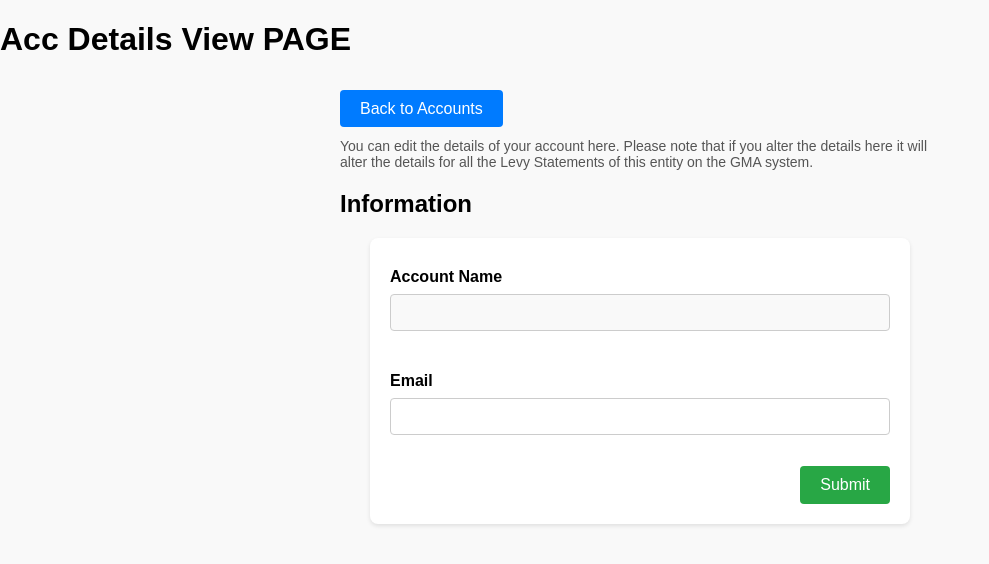
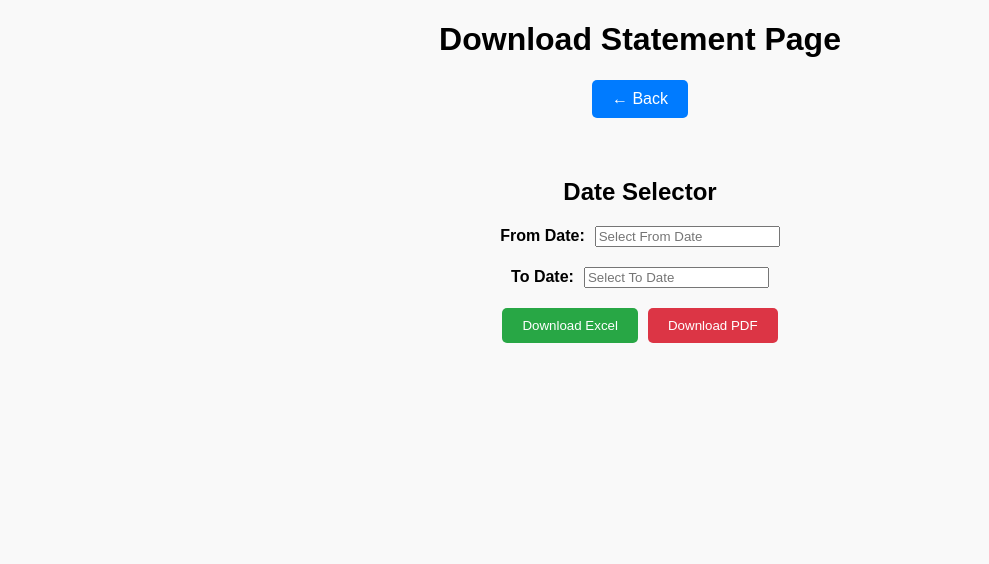
Before and after one commit to AmoryBotha/gmadevappfrontend, a React (Vite) app: page /statement in a window 1280 px wide. Shown: the top 564 px of the page, without its empty margins (0-989 px from the left). Built offline with nearby package versions, Linux system fonts and the light colour scheme; no server answers.

Commit message:
account view api dev

```diff
--- a/src/components/AccDetailsView.jsx
+++ b/src/components/AccDetailsView.jsx
@@ -1,17 +1,51 @@
-import React, { useState } from "react";
+import React, { useState, useEffect } from "react";
 import { Link } from "react-router-dom";
 
-function AccDetailsViewFunc(){
+function AccDetailsViewFunc() {
+  const [formData, setFormData] = useState({
+    accountName: "",
+    email: "",
+    mobileNumber: "",
+    idReg: "",
+    billingAddress1: "",
+    billingAddress2: "",
+    billingAddress3: "",
+  });
 
-    const [formData, setFormData] = useState({
-        accountName: "John Doe", // Example default value, this is read-only
-        email: "john.doe@example.com",
-        mobileNumber: "1234567890",
-        idReg: "AB12345678",
-        billingAddress1: "123 Main Street",
-        billingAddress2: "Suite 456",
-        billingAddress3: "City, Country",
+  useEffect(() => {
+    async function getAccInfo() {
+      try {
+        const accountID = localStorage.getItem("conIdStore") || "defaultID";
+        const resp = await fetch(
+          "https://prod-91.westeurope.logic.azure.com:443/workflows/4e1c017f70d748bb9a1fefbfbfad48bf/triggers/manual/paths/invoke?api-version=2016-06-01&sp=%2Ftriggers%2Fmanual%2Frun&sv=1.0&sig=a9p6TXKcwsjITmZyWkkLybBeTOgg0ddf976m69dZE-0",
+          {
+            method: "POST",
+            body: JSON.stringify({
+              Type: "AccInfo",
+              End: "end",
+              ID: accountID,
+            }),
+          }
+        );
+
+        const data = await resp.json();
+
+        setFormData({
+          accountName: data.AccountName || "",
+          email: data.Email || "",
+          mobileNumber: data.MainPhone || "",
+          idReg: data.ID || "",
+          billingAddress1: data.AddressLine1 || "",
+          billingAddress2: data.AddressLine2 || "",
+          billingAddress3: data.AddressLine3 || "",
         });
+      } catch (error) {
+        console.error("Error fetching account information:", error);
+      }
+    }
+
+    getAccInfo();
+  }, []);
 
   const handleChange = (e) => {
     const { name, value } = e.target;
@@ -21,15 +55,49 @@ function AccDetailsViewFunc(){
     }));
   };
 
-    const handleSubmit = (e) => {
+  const handleSubmit = async (e) => {
     e.preventDefault();
-        alert("Form submitted!"); // Replace with actual submission logic
-        console.log("Submitted Data:", formData);
+
+    try {
+      const response = await fetch(
+        "https://prod-91.westeurope.logic.azure.com:443/workflows/4e1c017f70d748bb9a1fefbfbfad48bf/triggers/manual/paths/invoke?api-version=2016-06-01&sp=%2Ftriggers%2Fmanual%2Frun&sv=1.0&sig=a9p6TXKcwsjITmZyWkkLybBeTOgg0ddf976m69dZE-0",
+        {
+          method: "POST",
+          headers: {
+            "Content-Type": "application/json",
+          },
+          body: JSON.stringify({
+            Type: "UpdateAcc",
+            End: "end",
+            Data: formData,
+          }),
+        }
+      );
+
+      if (response.ok) {
+        const result = await response.json();
+        alert("Account details updated successfully!");
+        console.log("Response from server:", result);
+      } else {
+        alert("Failed to update account details.");
+      }
+    } catch (error) {
+      console.error("Error updating account details:", error);
+      alert("An error occurred while submitting the form.");
+    }
   };
 
-    return <div>
+  return (
+    <div>
       <h1>Acc Details View PAGE</h1>
-        <div style={{ fontFamily: "Arial, sans-serif", padding: "20px", maxWidth: "600px", margin: "0 auto" }}>
+      <div
+        style={{
+          fontFamily: "Arial, sans-serif",
+          padding: "20px",
+          maxWidth: "600px",
+          margin: "0 auto",
+        }}
+      >
         <div style={{ marginBottom: "20px" }}>
           <Link
             to="/accounts"
@@ -46,12 +114,19 @@ function AccDetailsViewFunc(){
           </Link>
         </div>
         <p style={{ marginBottom: "20px", color: "#555", fontSize: "14px" }}>
-                You can edit the details of your account here. Please note that if you alter the details here it will alter the details for all the Levy Statements of this entity on the GMA system.
+          You can edit the details of your account here. Please note that if you
+          alter the details here it will alter the details for all the Levy
+          Statements of this entity on the GMA system.
         </p>
         <h2>Information</h2>
-            <form onSubmit={handleSubmit} style={{ display: "flex", flexDirection: "column", gap: "15px" }}>
+        <form
+          onSubmit={handleSubmit}
+          style={{ display: "flex", flexDirection: "column", gap: "15px" }}
+        >
           <div>
-                    <label style={{ display: "block", fontWeight: "bold" }}>Account Name</label>
+            <label style={{ display: "block", fontWeight: "bold" }}>
+              Account Name
+            </label>
             <input
               type="text"
               value={formData.accountName}
@@ -80,81 +155,7 @@ function AccDetailsViewFunc(){
               }}
             />
           </div>
-                <div>
-                    <label style={{ display: "block", fontWeight: "bold" }}>Mobile Number</label>
-                    <input
-                        type="tel"
-                        name="mobileNumber"
-                        value={formData.mobileNumber}
-                        onChange={handleChange}
-                        style={{
-                            width: "100%",
-                            padding: "10px",
-                            border: "1px solid #ccc",
-                            borderRadius: "4px",
-                        }}
-                    />
-                </div>
-                <div>
-                    <label style={{ display: "block", fontWeight: "bold" }}>ID/Reg # of Account Holder</label>
-                    <input
-                        type="text"
-                        name="idReg"
-                        value={formData.idReg}
-                        onChange={handleChange}
-                        style={{
-                            width: "100%",
-                            padding: "10px",
-                            border: "1px solid #ccc",
-                            borderRadius: "4px",
-                        }}
-                    />
-                </div>
-                <div>
-                    <label style={{ display: "block", fontWeight: "bold" }}>Billing Address 1</label>
-                    <input
-                        type="text"
-                        name="billingAddress1"
-                        value={formData.billingAddress1}
-                        onChange={handleChange}
-                        style={{
-                            width: "100%",
-                            padding: "10px",
-                            border: "1px solid #ccc",
-                            borderRadius: "4px",
-                        }}
-                    />
-                </div>
-                <div>
-                    <label style={{ display: "block", fontWeight: "bold" }}>Billing Address 2</label>
-                    <input
-                        type="text"
-                        name="billingAddress2"
-                        value={formData.billingAddress2}
-                        onChange={handleChange}
-                        style={{
-                            width: "100%",
-                            padding: "10px",
-                            border: "1px solid #ccc",
-                            borderRadius: "4px",
-                        }}
-                    />
-                </div>
-                <div>
-                    <label style={{ display: "block", fontWeight: "bold" }}>Billing Address 3</label>
-                    <input
-                        type="text"
-                        name="billingAddress3"
-                        value={formData.billingAddress3}
-                        onChange={handleChange}
-                        style={{
-                            width: "100%",
-                            padding: "10px",
-                            border: "1px solid #ccc",
-                            borderRadius: "4px",
-                        }}
-                    />
-                </div>
+          {/* Other fields here */}
           <div style={{ textAlign: "right" }}>
             <button
               type="submit"
@@ -174,7 +175,7 @@ function AccDetailsViewFunc(){
         </form>
       </div>
     </div>
-
+  );
 }
 
-export default AccDetailsViewFunc
+export default AccDetailsViewFunc;
--- a/src/components/EmailStatement.jsx
+++ b/src/components/EmailStatement.jsx
@@ -1,181 +1,214 @@
-import React, { useState, useEffect } from "react";
-import { Link } from "react-router-dom";
+import React, { useState } from "react";
+import { useNavigate } from "react-router-dom";
+import DatePicker from "react-datepicker";
+import "react-datepicker/dist/react-datepicker.css";
 
-function AccDetailsViewFunc() {
-  const [formData, setFormData] = useState({
-    accountName: "",
-    email: "",
-    mobileNumber: "",
-    idReg: "",
-    billingAddress1: "",
-    billingAddress2: "",
-    billingAddress3: "",
-  });
+function EmailStmntFunc() {
+  const [fromDate, setFromDate] = useState(null);
+  const [toDate, setToDate] = useState(null);
+  const navigate = useNavigate();
 
-  useEffect(() => {
-    async function getAccInfo() {
+  const email1 = localStorage.getItem("usernameStore") || "user@example.com"; // Assuming email is stored in localStorage
+  const conIdStore = localStorage.getItem("conIdStore") || "12345678"; // Example connection ID
+  const web = localStorage.getItem("webIdStore") || "web123"; // Example userProfileID
+
+  // Function to go back to the previous page
+  const goBack = () => {
+    navigate(-1);
+  };
+
+  const handleExcelDownload = async () => {
+    if (!fromDate || !toDate) {
+      alert("Please select both From and To dates.");
+      return;
+    }
+
+    alert(
+      `The system is generating your Excel report. It will be emailed to ${email1} as soon as it is finished.`
+    );
+
     try {
-        const accountID = localStorage.getItem("conIdStore") || "defaultID";
+      const formatDate = (date) => {
+        const year = date.getFullYear();
+        const month = String(date.getMonth() + 1).padStart(2, "0"); // Months are 0-indexed
+        const day = String(date.getDate()).padStart(2, "0");
+        return `${year}-${month}-${day}`;
+      };
+
+      const from = formatDate(fromDate);
+      const to = formatDate(toDate);
+
       const resp = await fetch(
         "https://prod-91.westeurope.logic.azure.com:443/workflows/4e1c017f70d748bb9a1fefbfbfad48bf/triggers/manual/paths/invoke?api-version=2016-06-01&sp=%2Ftriggers%2Fmanual%2Frun&sv=1.0&sig=a9p6TXKcwsjITmZyWkkLybBeTOgg0ddf976m69dZE-0",
         {
           method: "POST",
           body: JSON.stringify({
-              Type: "AccInfo",
+            Type: "AccNumbState",
             End: "end",
-              ID: accountID,
+            email: email1,
+            ID: conIdStore,
+            from: from,
+            to: to,
+            userProfileID: web,
           }),
         }
       );
 
       const data = await resp.json();
+      if (data.status === "success") {
+        alert(`Successfully sent Excel report to ${email1}`);
+      } else {
+        alert("Failed to generate Excel report. Please try again.");
+      }
+    } catch (error) {
+      alert("An error occurred while generating the Excel report.");
+    }
+  };
 
-        setFormData({
-          accountName: data.AccountName || "",
-          email: data.Email || "",
-          mobileNumber: data.MainPhone || "",
-          idReg: data.ID || "",
-          billingAddress1: data.AddressLine1 || "",
-          billingAddress2: data.AddressLine2 || "",
-          billingAddress3: data.AddressLine3 || "",
-        });
-      } catch (error) {
-        console.error("Error fetching account information:", error);
-      }
+  const handlePdfDownload = async () => {
+    if (!fromDate || !toDate) {
+      alert("Please select both From and To dates.");
+      return;
     }
 
-    getAccInfo();
-  }, []);
+    alert(
+      `The system is generating your Excel report. It will be emailed to ${email1} as soon as it is finished.`
+    );
 
-  const handleChange = (e) => {
-    const { name, value } = e.target;
-    setFormData((prevData) => ({
-      ...prevData,
-      [name]: value,
-    }));
+    try {
+      const formatDate = (date) => {
+        const year = date.getFullYear();
+        const month = String(date.getMonth() + 1).padStart(2, "0"); // Months are 0-indexed
+        const day = String(date.getDate()).padStart(2, "0");
+        return `${year}-${month}-${day}`;
       };
 
-  const handleSubmit = async (e) => {
-    e.preventDefault();
+      const from = formatDate(fromDate);
+      const to = formatDate(toDate);
 
-    try {
-      const response = await fetch(
+      const resp = await fetch(
         "https://prod-91.westeurope.logic.azure.com:443/workflows/4e1c017f70d748bb9a1fefbfbfad48bf/triggers/manual/paths/invoke?api-version=2016-06-01&sp=%2Ftriggers%2Fmanual%2Frun&sv=1.0&sig=a9p6TXKcwsjITmZyWkkLybBeTOgg0ddf976m69dZE-0",
         {
           method: "POST",
-          headers: {
-            "Content-Type": "application/json",
-          },
           body: JSON.stringify({
-            Type: "UpdateAcc",
+            Type: "AccNumbState",
             End: "end",
-            Data: formData,
+            email: email1,
+            ID: conIdStore,
+            from: from,
+            to: to,
+            userProfileID: web,
           }),
         }
       );
 
-      if (response.ok) {
-        const result = await response.json();
-        alert("Account details updated successfully!");
-        console.log("Response from server:", result);
+      const data = await resp.json();
+      if (data.status === "success") {
+        alert(`Successfully sent Excel report to ${email1}`);
       } else {
-        alert("Failed to update account details.");
+        alert("Failed to generate Excel report. Please try again.");
       }
     } catch (error) {
-      console.error("Error updating account details:", error);
-      alert("An error occurred while submitting the form.");
+      alert("An error occurred while generating the Excel report.");
     }
   };
 
   return (
     <div>
-      <h1>Acc Details View PAGE</h1>
+      <header style={{ textAlign: "center", marginBottom: "20px" }}>
+        <h1>Download Statement Page</h1>
+      </header>
+
+      {/* Back Button below the header */}
+      <div style={{ textAlign: "center", marginBottom: "20px" }}>
+        <button
+          onClick={goBack}
+          style={{
+            padding: "10px 20px",
+            backgroundColor: "#007bff",
+            color: "#fff",
+            border: "none",
+            borderRadius: "5px",
+            cursor: "pointer",
+            transition: "background-color 0.3s ease",
+            fontSize: "1rem",
+          }}
+        >
+          &#8592; Back
+        </button>
+      </div>
+
+      {/* Date Pickers and Download Buttons */}
       <div
         style={{
+          padding: "20px",
           fontFamily: "Arial, sans-serif",
-          padding: "20px",
-          maxWidth: "600px",
-          margin: "0 auto",
+          textAlign: "center",
         }}
       >
-        <div style={{ marginBottom: "20px" }}>
-          <Link
-            to="/accounts"
-            style={{
-              textDecoration: "none",
-              color: "#fff",
-              backgroundColor: "#007bff",
-              padding: "10px 20px",
-              borderRadius: "4px",
-              fontSize: "16px",
-            }}
+        <h2>Date Selector</h2>
+        <div style={{ margin: "20px 0" }}>
+          <label
+            htmlFor="fromDatePicker"
+            style={{ marginRight: "10px", fontWeight: "bold" }}
           >
-            Back to Accounts
-          </Link>
-        </div>
-        <p style={{ marginBottom: "20px", color: "#555", fontSize: "14px" }}>
-          You can edit the details of your account here. Please note that if you
-          alter the details here it will alter the details for all the Levy
-          Statements of this entity on the GMA system.
-        </p>
-        <h2>Information</h2>
-        <form
-          onSubmit={handleSubmit}
-          style={{ display: "flex", flexDirection: "column", gap: "15px" }}
-        >
-          <div>
-            <label style={{ display: "block", fontWeight: "bold" }}>
-              Account Name
+            From Date:
           </label>
-            <input
-              type="text"
-              value={formData.accountName}
-              readOnly
-              style={{
-                width: "100%",
-                padding: "10px",
-                border: "1px solid #ccc",
-                borderRadius: "4px",
-                backgroundColor: "#f9f9f9",
-              }}
+          <DatePicker
+            id="fromDatePicker"
+            selected={fromDate}
+            onChange={(date) => setFromDate(date)}
+            dateFormat="yyyy-MM-dd"
+            placeholderText="Select From Date"
           />
         </div>
-          <div>
-            <label style={{ display: "block", fontWeight: "bold" }}>Email</label>
-            <input
-              type="email"
-              name="email"
-              value={formData.email}
-              onChange={handleChange}
-              style={{
-                width: "100%",
-                padding: "10px",
-                border: "1px solid #ccc",
-                borderRadius: "4px",
-              }}
+        <div style={{ margin: "20px 0" }}>
+          <label
+            htmlFor="toDatePicker"
+            style={{ marginRight: "10px", fontWeight: "bold" }}
+          >
+            To Date:
+          </label>
+          <DatePicker
+            id="toDatePicker"
+            selected={toDate}
+            onChange={(date) => setToDate(date)}
+            dateFormat="yyyy-MM-dd"
+            placeholderText="Select To Date"
           />
         </div>
-          {/* Other fields here */}
-          <div style={{ textAlign: "right" }}>
+        <div style={{ marginTop: "20px" }}>
           <button
-              type="submit"
+            onClick={handleExcelDownload}
             style={{
               padding: "10px 20px",
+              marginRight: "10px",
               backgroundColor: "#28a745",
               color: "#fff",
               border: "none",
-                borderRadius: "4px",
+              borderRadius: "5px",
               cursor: "pointer",
-                fontSize: "16px",
             }}
           >
-              Submit
+            Download Excel
+          </button>
+          <button
+            onClick={handlePdfDownload}
+            style={{
+              padding: "10px 20px",
+              backgroundColor: "#dc3545",
+              color: "#fff",
+              border: "none",
+              borderRadius: "5px",
+              cursor: "pointer",
+            }}
+          >
+            Download PDF
           </button>
         </div>
-        </form>
       </div>
     </div>
   );
 }
 
-export default AccDetailsViewFunc;
+export default EmailStmntFunc;
```
Lines whose indentation alone changed are shown as unchanged.
